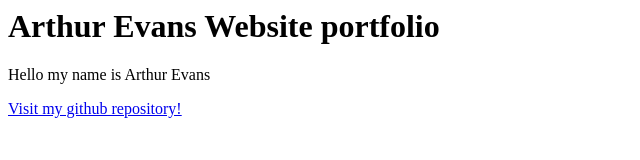
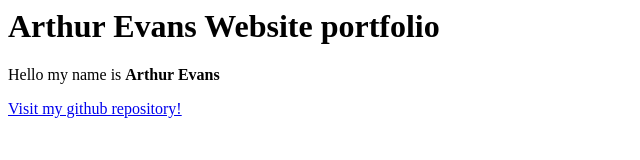
Before and after one commit to 20aevans-byte/20aevans-byte.github.io, a plain HTML site: page index.html in a window 1280 px wide. Shown: the full height of the page, 0-640 px from the left. Drawn offline with Linux system fonts and the light colour scheme.

Commit message:
Update index.html

```diff
--- a/index.html
+++ b/index.html
@@ -1,3 +1,3 @@
 <h1> Arthur Evans Website portfolio</h1>
-<p>Hello my name is Arthur Evans   </p>
+<p>Hello my name is <b>Arthur Evans</b>  </p>
 <a href="https://github.com/20aevans-byte/20aevans-byte.github.io">Visit my github repository!</a>
```
